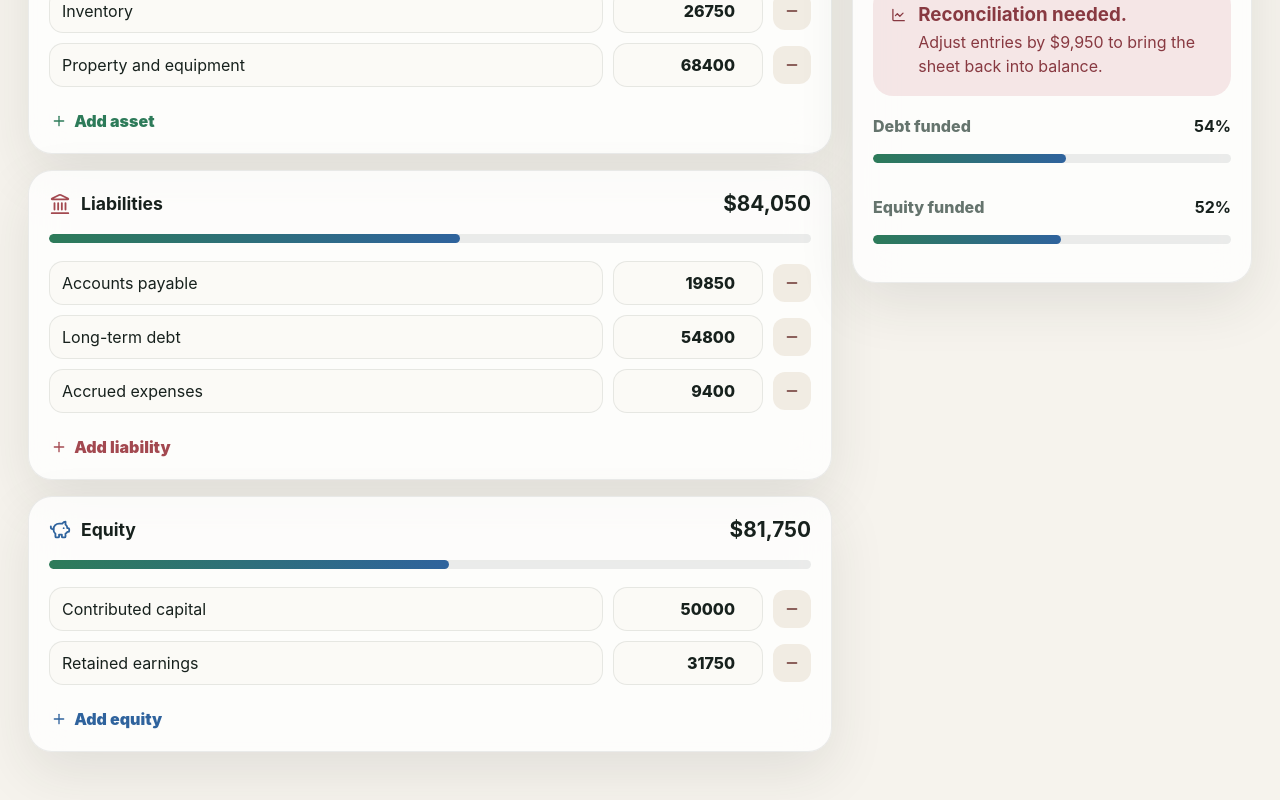
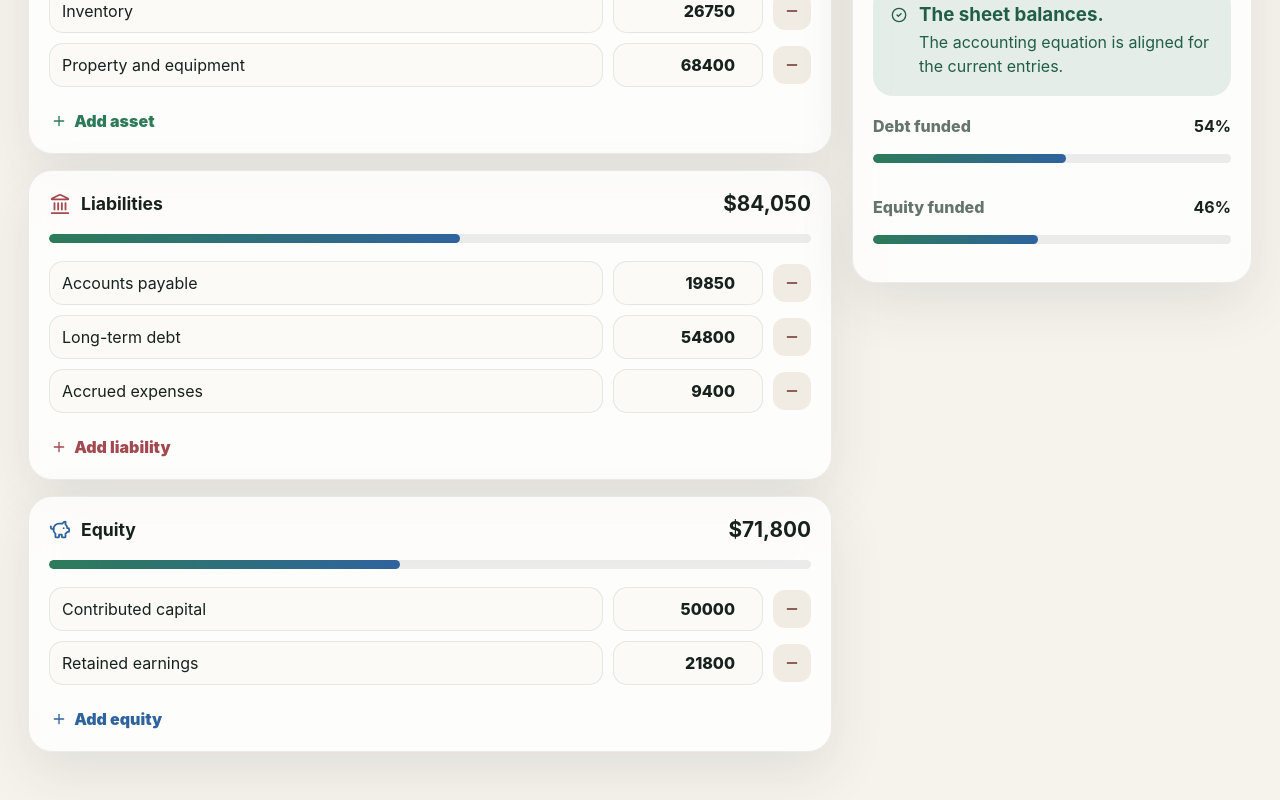
Before and after one commit to eliaboutorabi/balance-sheet-simulator, a React (Vite) app: page / in a window 1280 px wide. Shown: the part 872-1672 px from the top of the page. Built offline with nearby package versions, Linux system fonts and the light colour scheme.

Commit message:
Fix balanced starter scenario

```diff
--- a/src/main.jsx
+++ b/src/main.jsx
@@ -35,7 +35,7 @@ const startingData = {
   ],
   equity: [
     { id: 'capital', label: 'Contributed capital', amount: 50000 },
-    { id: 'retained', label: 'Retained earnings', amount: 31750 },
+    { id: 'retained', label: 'Retained earnings', amount: 21800 },
   ],
 };
 
```
